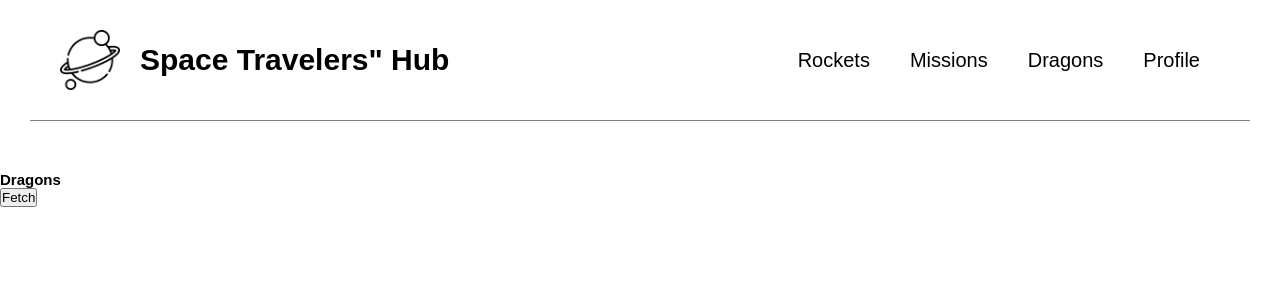
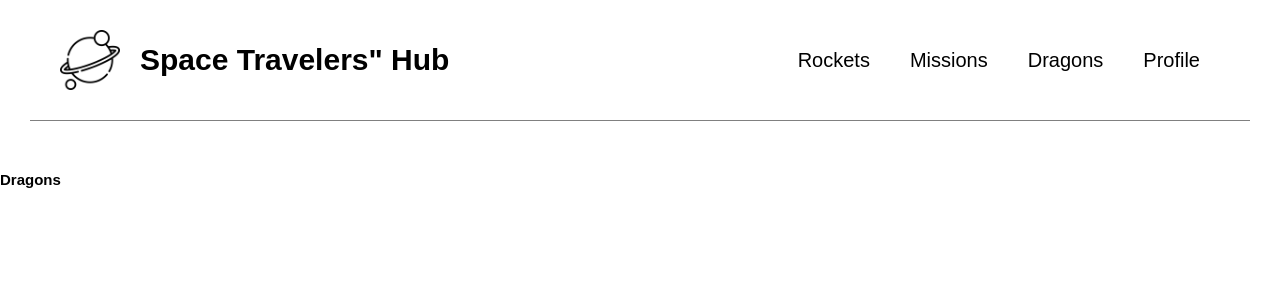
Before and after one commit to mukhammadrizooff/Space-Travel-React, a React (Create React App) app: page /dragons in a window 1280 px wide. Shown: the top 300 px of the page. Built offline with nearby package versions, Linux system fonts and the light colour scheme; no server answers.

Commit message:
Clean Dragons page

```diff
--- a/src/pages/Dragons.js
+++ b/src/pages/Dragons.js
@@ -1,32 +1,9 @@
-const URL = 'https://api.spacexdata.com/v3/dragons';
-
-const showAPI = (data) => {
-  console.log(data);
-};
-
-const getDragons = () => {
-  fetch(URL)
-    .then((resolve) => resolve.json())
-    .then((data) => {
-      showAPI(data);
-    });
-};
-
 const Dragons = () => (
   <>
     <h2>
       Dragons
 
     </h2>
-    <button
-      type="button"
-      onClick={() => {
-        getDragons();
-      }}
-      value="fetch"
-    >
-      Fetch
-    </button>
   </>
 );
 
```
